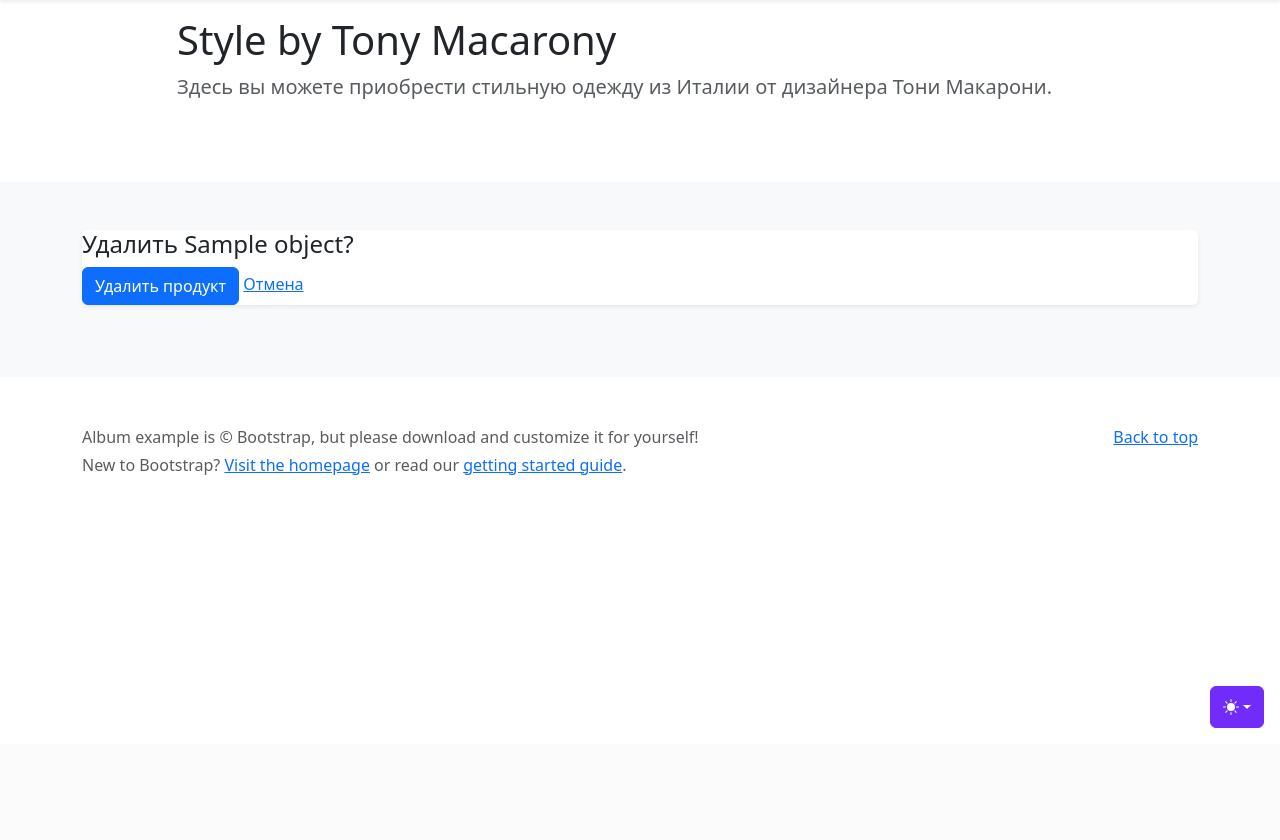
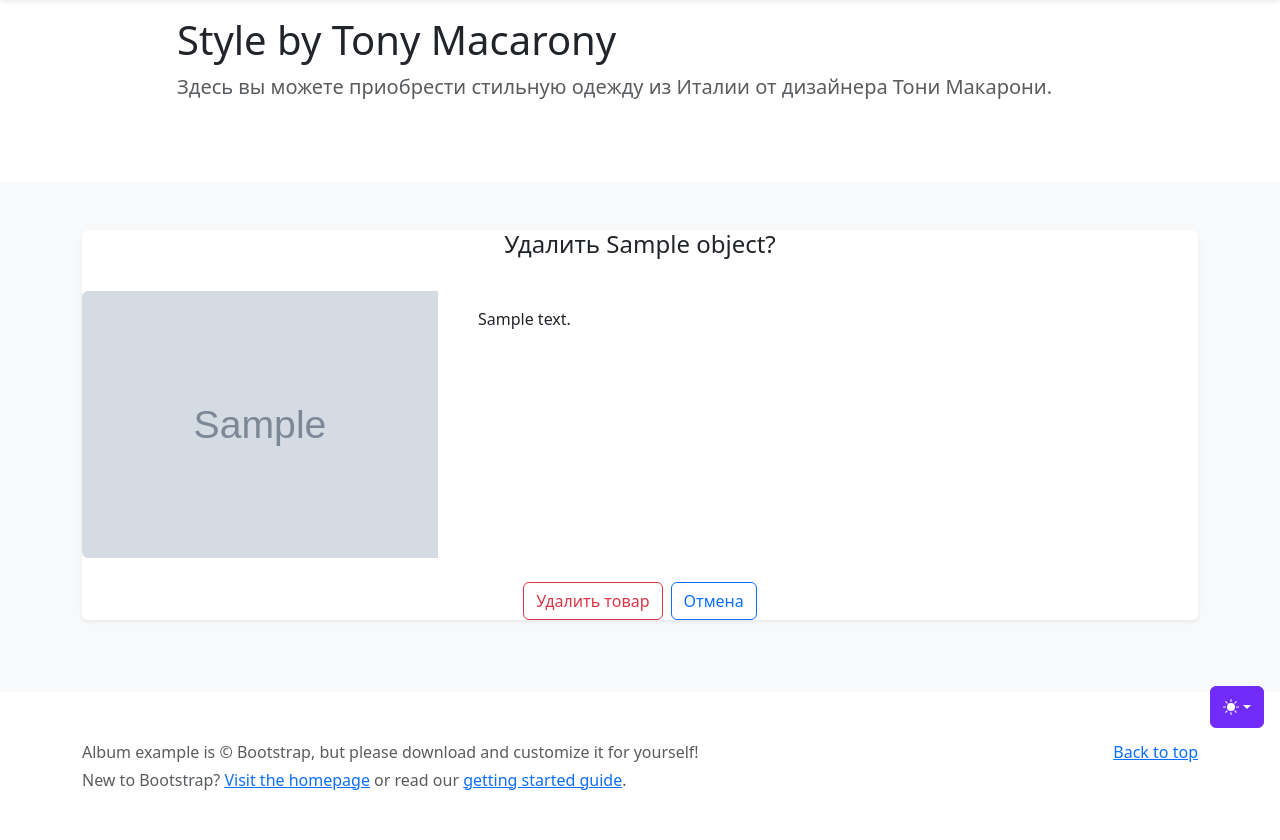
Before and after one commit to Aleksandr-Konoplev/project_three, a Django app: template catalog/templates/catalog/confirm_delete.html in a window 1280 px wide. Shown: the part 56-896 px from the top of the page. Before the commit the page ends 784 px from the top, so only its background shows below. Run offline with Django 5.2, Linux system fonts and the light colour scheme; the template is opened without the code that fills it: most values are stand-ins (such as "Sample title", 1, 10 or a date in 2020); grey boxes marked "Sample" are stand-in pictures; some libraries are stand-ins or nearby versions.

Commit message:
done task 2

```diff
--- a/catalog/templates/catalog/confirm_delete.html
+++ b/catalog/templates/catalog/confirm_delete.html
@@ -2,6 +2,7 @@
 {% load my_tags %}
 {% block content %}
 
+<!--suppress ALL -->
 <div class="py-5 bg-body-tertiary">
     <div class="container">
         <!-- Форма -->
@@ -9,10 +10,31 @@
             <div class="row g-0">
                 <form method="post">
                     {% csrf_token %}
-                    <h4>Удалить {{ object.name }}?</h4>
-                    <button type="submit" class="btn btn-primary">Удалить продукт</button>
-                    <!--suppress HtmlUnknownTarget -->
-                    <a class="" href="{% url 'catalog:product_list' %}">Отмена</a>
+
+                    <div class="row mb-4">
+                        <div class="col-12">
+                            <h4 class="text-center">Удалить {{ object.name }}?</h4>
+                        </div>
+                    </div>
+
+                    <div class="row mb-4">
+                        <div class="col-md-4">
+                            <img src="{{ object.image|media_filter }}" class="img-fluid rounded-start" alt="нет изображения" style="height: 100%; object-fit: cover;">
+                        </div>
+                        <div class="col-md-8">
+                            <div class="card-body">
+                                <p class="card-text">{{ object.description }}</p>
+                            </div>
+                        </div>
+                    </div>
+
+                    <div class="row">
+                        <!--Кнопки-->
+                        <div class="col-12 d-flex justify-content-center gap-2">
+                            <button type="submit" class="btn btn-outline-danger d-flex align-items-center gap-1">Удалить товар</button>
+                            <a href="{% url 'catalog:product_list' %}" class="btn btn-outline-primary d-flex align-items-center gap-1">Отмена</a>
+                        </div>
+                    </div>
                 </form>
             </div>
         </div>
--- a/catalog/templates/catalog/product_detail.html
+++ b/catalog/templates/catalog/product_detail.html
@@ -30,9 +30,9 @@
                                 <!-- Кнопка "Назад" слева -->
                                 <a href="{% url 'catalog:product_list' %}" title="Вернутся ко всем товарам" class="btn btn-outline-secondary d-flex align-items-center">Назад</a>
                                 <!-- Кнопки справа -->
-                                <div class="btn-group">
-                                    <a href="{% url 'catalog:delete_product' product.pk %}" title="Удалить продукт" class="btn btn-outline-secondary d-flex align-items-center">Удалить продукт</a>
-                                    <a href="{% url 'catalog:update_product' product.pk %}" title="Редактировать товар" class="btn btn-outline-secondary d-flex align-items-center">Редактировать товар</a>
+                                <div class="d-flex gap-2 mt-3">
+                                    <a href="{% url 'catalog:delete_product' product.pk %}" title="Удалить продукт" class="btn btn-outline-danger d-flex align-items-center">Удалить товар</a>
+                                    <a href="{% url 'catalog:update_product' product.pk %}" title="Редактировать товар" class="btn btn-outline-primary d-flex align-items-center">Редактировать товар</a>
                                     <a title="Добавить в корзину" class="btn btn-outline-secondary d-flex align-items-center">
                                         <svg xmlns="http://www.w3.org/2000/svg" width="24" height="24" viewBox="0 0 24 24"
                                              fill="none" stroke="currentColor" stroke-width="2" stroke-linecap="round" stroke-linejoin="round">
--- a/catalog/templates/catalog/product_list.html
+++ b/catalog/templates/catalog/product_list.html
@@ -12,7 +12,7 @@
                             <h5 class="card-text">{{ product.name }}</h5>
                             <p class="card-text" style="min-height: 85px">{{ product.description|truncatechars:100 }}</p>
                             <div class="d-flex justify-content-between align-items-center">
-                                <div class="btn-group">
+                                <div class="d-flex gap-2">
                                     <a type="button" title="Открыть карточку товара" class="btn btn-sm btn-outline-secondary" href="{% url 'catalog:product_detail' product.pk %}">Подробнее</a>
                                     <a type="button" title="Добавить в корзину" class="btn btn-sm btn-outline-secondary">
                                         <svg xmlns="http://www.w3.org/2000/svg" width="24" height="24" viewBox="0 0 24 24" fill="none" stroke="currentColor" stroke-width="2" stroke-linecap="round" stroke-linejoin="round" class="icon icon-tabler icons-tabler-outline icon-tabler-shopping-cart"><path stroke="none" d="M0 0h24v24H0z" fill="none"/><path d="M6 19m-2 0a2 2 0 1 0 4 0a2 2 0 1 0 -4 0" /><path d="M17 19m-2 0a2 2 0 1 0 4 0a2 2 0 1 0 -4 0" /><path d="M17 17h-11v-14h-2" /><path d="M6 5l14 1l-1 7h-13" /></svg>
```
Also changed, not shown: catalog/forms.py (+9 -13 lines), 1 other file.
